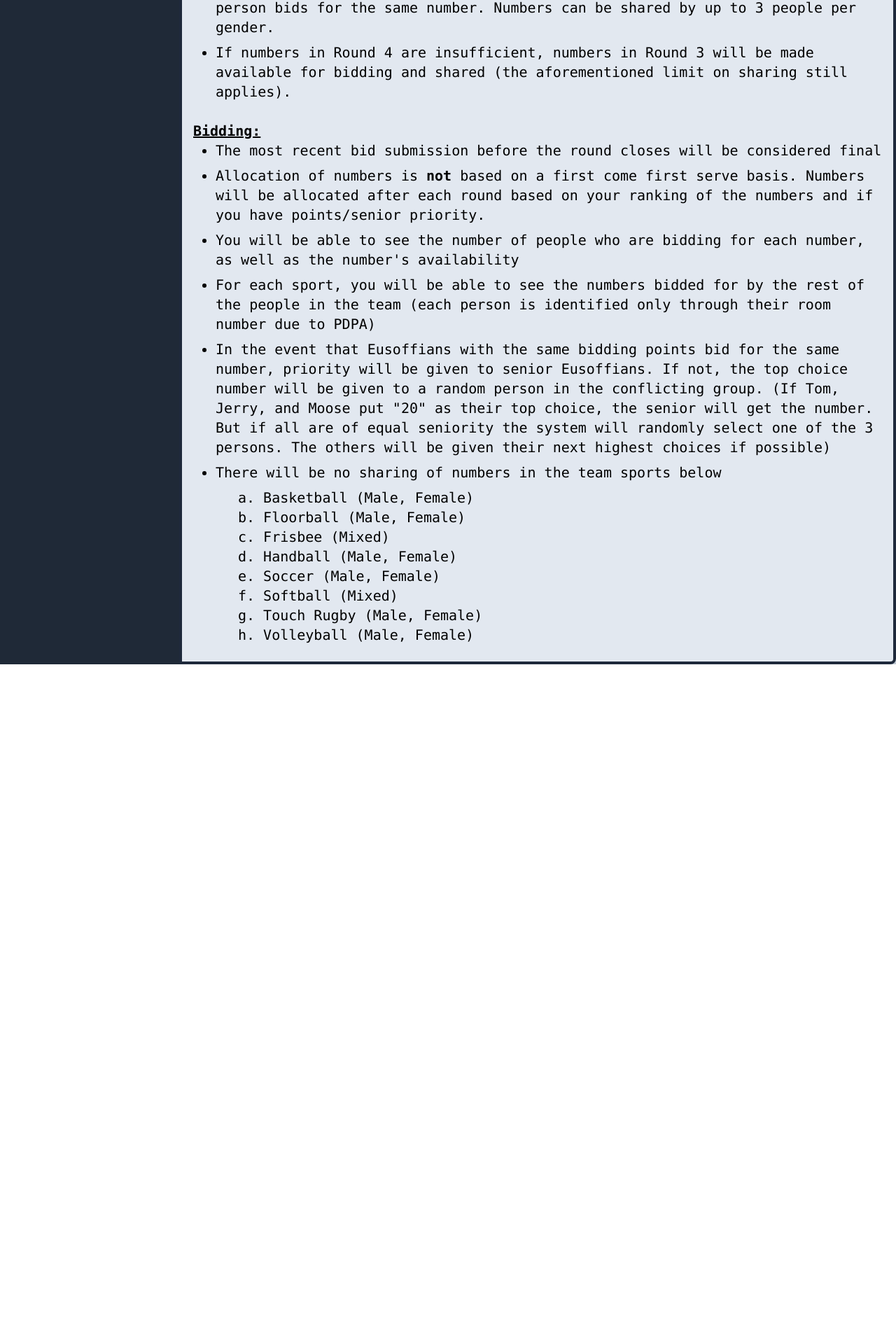
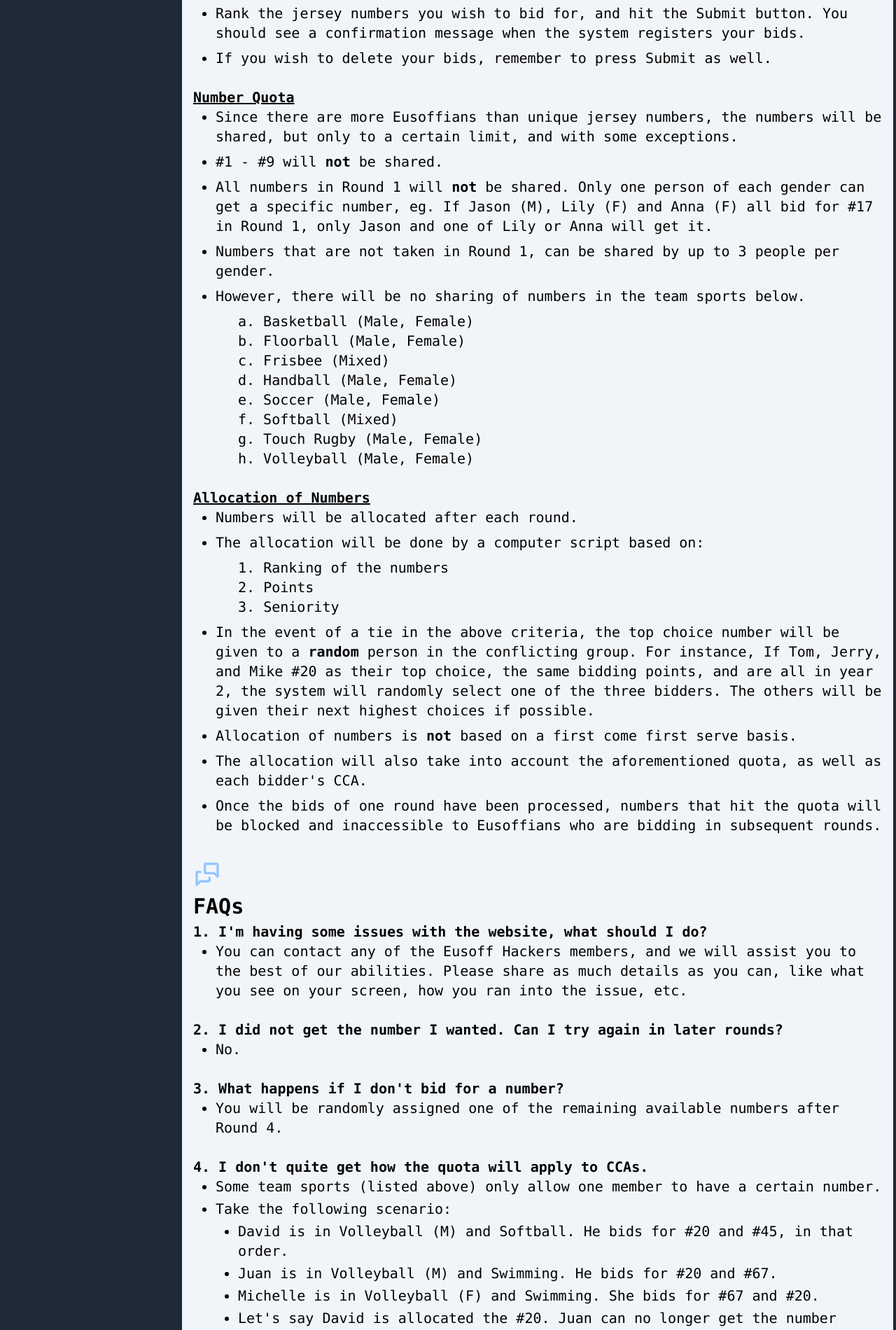
Before and after one commit to eusoff-hackers/eusoff-website-23-24, a Next.js app: page /instructions in a window 1280 px wide. Shown: the part 879-2779 px from the top of the page at 70% size. Before the commit the page ends 1828 px from the top, so only its background shows below. Built offline with nearby package versions, Linux system fonts and the light colour scheme.

Commit message:
Updated instructions and added FAQ section

```diff
--- a/src/app/dashboard/page.tsx
+++ b/src/app/dashboard/page.tsx
@@ -141,7 +141,7 @@ const Dashboard: React.FC = () => {
 
   return (
     !isClient || user == null ? (<div>Loading...</div>) :
-    (<div className="h-screen w-full flex flex-col lg:flex-row">
+    (<div className="w-full flex flex-col lg:flex-row">
       { isNav && <NavBar/>}
       <div className="flex-1 p-5 light:bg-white-800 text-black">
         <h2 className="text-xl mb-5">Hello, {user.username}</h2>
--- a/src/app/instructions/page.tsx
+++ b/src/app/instructions/page.tsx
@@ -24,19 +24,20 @@ const InstructionsPage = () => {
   }
 
   return (
-    <div className="bg-gradient-to-tl from-slate-300 to-slate-200 h-full w-full flex flex-col lg:flex-row">
+    <div className="bg-gradient-to-tl  h-full w-full flex flex-col lg:flex-row">
       { isNav && <NavBar/> }
-      <main className="bg-gradient-to-tl from-slate-300 to-slate-200 h-fit w-full">
-        <article className="bg-slate-200 shadow-2xl py-5 p-2 border-4 lg:rounded-r-lg lg:rounded-bl-none rounded-b-lg  border-slate-800">
+      <main className="bg-gradient-to-tl h-fit w-full">
+        <article className="bg-slate-100 shadow-2xl py-5 p-2 border-4 lg:rounded-r-lg lg:rounded-bl-none rounded-b-lg font-mono border-slate-800">
 
-          <svg xmlns="http://www.w3.org/2000/svg" fill="none" viewBox="0 0 24 24" strokeWidth={3} stroke="currentColor" className="w-6 h-6 stroke-red-400 m-2">
+          {/*-------------General Information-----------*/}
+          <svg xmlns="http://www.w3.org/2000/svg" fill="none" viewBox="0 0 24 24" strokeWidth={2.5} stroke="currentColor" className="w-8 h-8 stroke-red-400 m-2">
             <path strokeLinecap="round" strokeLinejoin="round" d="M12 9v3.75m-9.303 3.376c-.866 1.5.217 3.374 1.948 3.374h14.71c1.73 0 2.813-1.874 1.948-3.374L13.949 3.378c-.866-1.5-3.032-1.5-3.898 0L2.697 16.126zM12 15.75h.007v.008H12v-.008z" />
           </svg>
-          <h1 className="text-black md:text-3xl text-2xl font-black px-2 font-mono inline">
-            Instructions
+          <h1 className="text-black md:text-3xl text-2xl font-black px-2 inline">
+            General Information
           </h1>
 
-          <div className="text-black md:text-xl text-base px-2 py-1 font-mono leading-normal">
+          <div className="text-black md:text-xl text-base px-2 py-1 leading-normal">
             1. There will be a total of 4 rounds (<strong>take note: if you made the IHG cut of any sport last AY regardless of whether IHG happened for your sport, it would be considered as 1 IHG played</strong>)
 
             <ol className="list-outside list-disc ml-8">
@@ -50,50 +51,47 @@ const InstructionsPage = () => {
               <li><strong>Round 4</strong>: For those who have <strong>not played</strong> IHG at all </li>
             </ol>
             <br />
+
             2. Bidding points are calculated as follows:
             <ol className="list-outside list-disc ml-8">
             <br />
-              <li>Captain points = 1 point</li>
+              <li>Captain = 1 point</li>
 
               <li>Made it through the 1st cut = 1 point (each sport)</li>
 
               <li>Made it through final cut last year = 1 point (each sport)</li>
             </ol>
             <br />
-            <p>3. Eusoffians are to bid during their round ONLY. </p>
+            <p>3. Eusoffians are to bid during their round only. </p>
             <br />
 
             <p>4. Eusoffians are to enter the website using the given username and password and submit their top 5 numbers.</p>
             <br />
 
-            <ul className="underline font-bold ">Rounds:</ul>
+            <h2 className="underline font-bold">Bidding</h2>
+            <ol className="list-outside list-disc ml-8 space-y-2">
+              <li>Available numbers and blocked numbers are clearly distinguishable on the website. You can only click on and place bids for numbers that have not hit the quota.</li>
+
+              <li>To help you place your bids more strategically, the website allows you to see the number of people who are bidding for each number, as well as each of their points (each person is identified only through their room number due to PDPA).</li>
+
+              <li>Rank the jersey numbers you wish to bid for, and hit the Submit button. You should see a confirmation message when the system registers your bids.</li>
+
+              <li>If you wish to delete your bids, remember to press Submit as well.</li>
+            </ol>
+
+            <br/>
+            <h2 className="underline font-bold ">Number Quota</h2>
             <ul className="list-outside list-disc ml-8 space-y-2">
 
-              <li>Numbers in Round 1 will <strong>not</strong> be shared. Only 1 person of each gender can get a specific number. Numbers from 1-9 will <strong>not</strong> be shared as well. </li>
+              <li>Since there are more Eusoffians than unique jersey numbers, the numbers will be shared, but only to a certain limit, and with some exceptions. </li>
 
-              <li>Numbers taken in earlier rounds will be closed and Eusoffians bidding in subsequent rounds will not be able to bid for them (eg. if the number 10 is selected in Round 1, it will no longer be available in Round 2 and after).</li>
+              <li>#1 - #9 will <strong>not</strong> be shared.</li>
 
-              <li>Eusoffians who bid after Round 1 will have to share numbers if more than 1 person bids for the same number. Numbers can be shared by up to 3 people per gender. </li>
+              <li>All numbers in Round 1 will <strong>not</strong> be shared. Only one person of each gender can get a specific number, eg. If Jason (M), Lily (F) and Anna (F) all bid for #17 in Round 1, only Jason and one of Lily or Anna will get it. </li>
 
-              <li>If numbers in Round 4 are insufficient, numbers in Round 3 will be made available for bidding and shared (the aforementioned limit on sharing still applies).</li>
-            </ul>
-            <br />
+              <li>Numbers that are not taken in Round 1, can be shared by up to 3 people per gender. </li>
 
-
-            <ul className="underline font-bold">Bidding:</ul>
-            <ol className="list-outside list-disc ml-8 space-y-2">
-              <li>The most recent bid submission before the round closes will be considered final</li>
-
-              <li>Allocation of numbers is <strong>not</strong> based on a first come first serve basis. Numbers will be allocated after each round based on your ranking of the numbers and if you have points/senior priority.</li>
-
-              <li>You will be able to see the number of people who are bidding for each number, as well as the number&apos;s availability</li>
-
-              <li>For each sport, you will be able to see the numbers bidded for by the rest of the people in the team (each person is identified only through their room number due to PDPA)</li>
-
-              <li>In the event that Eusoffians with the same bidding points bid for the same number, priority will be given to senior Eusoffians. If not, the top choice number will be given to a random person in the conflicting group. (If Tom, Jerry, and Moose put &quot;20&quot; as their top choice, the senior will get the number. But if all are of equal seniority the system will randomly select one of the 3 persons. The others will be given their next highest choices if possible) </li>
-
-              <li>There will be no sharing of numbers in the team sports below</li>
-
+              <li>However, there will be no sharing of numbers in the team sports below.</li>
 
               <ol className = "indent-4 list-outside ml-4">
                   <li>a. Basketball (Male, Female) </li>
@@ -112,9 +110,77 @@ const InstructionsPage = () => {
 
                   <li>h. Volleyball (Male, Female) </li>
               </ol>
-            </ol>
+            </ul>
+
+            <br />
+            <h2 className="underline font-bold">Allocation of Numbers</h2>
+            <ul className="list-outside list-disc ml-8 space-y-2">
+              <li>Numbers will be allocated after each round. </li>
+
+              <li>The allocation will be done by a computer script based on: </li>
+              <ol className = "indent-4 list-inside list-decimal ml-4">
+                  <li>Ranking of the numbers </li>
+
+                  <li>Points </li>
+
+                  <li>Seniority </li>
+              </ol>
+
+              <li>In the event of a tie in the above criteria, the top choice number will be given to a <strong>random</strong> person in the conflicting group. For instance, If Tom, Jerry, and Mike #20 as their top choice, the same bidding points, and are all in year 2, the system will randomly select one of the three bidders. The others will be given their next highest choices if possible. </li>
+
+              <li>Allocation of numbers is <strong>not</strong> based on a first come first serve basis. </li>
+
+              <li>The allocation will also take into account the aforementioned quota, as well as each bidder&apos;s CCA. </li>
+
+              <li>Once the bids of one round have been processed, numbers that hit the quota will be blocked and inaccessible to Eusoffians who are bidding in subsequent rounds. </li>
+            </ul>
           </div>
+          <br/>
+          {/*-------------General Information-----------*/}
 
+          {/*-------------FAQ-----------*/}
+          <svg xmlns="http://www.w3.org/2000/svg" className="icon icon-tabler icon-tabler-messages stroke-blue-300 w-10 h-10 m-2" width="40" height="40" viewBox="0 0 24 24" stroke-width="2" stroke="currentColor" fill="none" stroke-linecap="round" stroke-linejoin="round">
+            <path stroke="none" d="M0 0h24v24H0z" fill="none"></path>
+            <path d="M21 14l-3 -3h-7a1 1 0 0 1 -1 -1v-6a1 1 0 0 1 1 -1h9a1 1 0 0 1 1 1v10"></path>
+            <path d="M14 15v2a1 1 0 0 1 -1 1h-7l-3 3v-10a1 1 0 0 1 1 -1h2"></path>
+          </svg>
+          <h1 className="text-black md:text-3xl text-2xl font-black px-2 font-mono inline">
+            FAQs
+          </h1>
+          <div className="text-black md:text-xl text-base font-bold px-2 py-1 font-mono leading-normal">
+            1. I&apos;m having some issues with the website, what should I do?
+            <ul className="list-disc list-outside font-normal ml-8 space-y-2">
+              <li>You can contact any of the Eusoff Hackers members, and we will assist you to the best of our abilities. Please share as much details as you can, like what you see on your screen, how you ran into the issue, etc.</li>
+            </ul>
+            <br />
+
+            2. I did not get the number I wanted. Can I try again in later rounds?
+            <ul className="list-disc list-outside font-normal ml-8 space-y-2">
+              <li>No. </li>
+            </ul>
+            <br />
+
+            3. What happens if I don&apos;t bid for a number?
+            <ul className="list-disc list-outside font-normal ml-8 space-y-2">
+              <li>You will be randomly assigned one of the remaining available numbers after Round 4.</li>
+            </ul>
+            <br />
+
+            4. I don&apos;t quite get how the quota will apply to CCAs.
+            <ul className="list-disc list-outside font-normal ml-8 space-y-1">
+            <li>Some team sports (listed above) only allow one member to have a certain number. </li>
+            <li>Take the following scenario: </li>
+              <ol className = "list-outside list-disc ml-8 space-y-1">
+                <li>David is in Volleyball (M) and Softball. He bids for #20 and #45, in that order. </li>
+                <li>Juan is in Volleyball (M) and Swimming. He bids for #20 and #67. </li>
+                <li>Michelle is in Volleyball (F) and Swimming. She bids for #67 and #20. </li>
+                <li>Let&apos;s say David is allocated the #20. Juan can no longer get the number because Volleyball (M) does not allow sharing of numbers within the team.</li>
+                <li>If Juan successfully gets his second choice #67, Michelle is still able to get her first choice since she can share #67 with Juan.</li>
+                <li>If Michelle is unable to get #67, she is still eligible for #20. Even though David already has #20, the “no sharing” rule does not apply across Volleyball (M) and Volleyball (F).</li>
+              </ol>
+            </ul>
+          </div>
+          {/*-------------FAQ-----------*/}
         </article>
       </main>
     </div>
```
